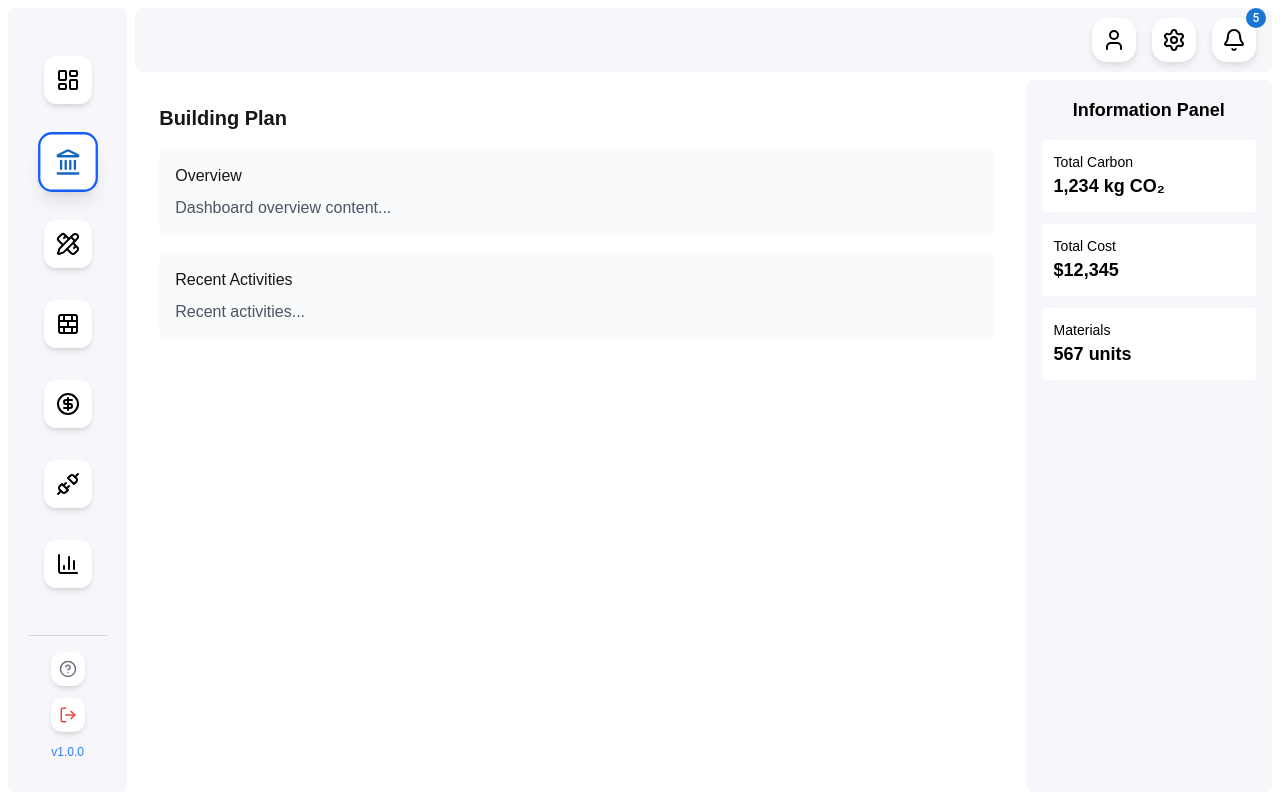
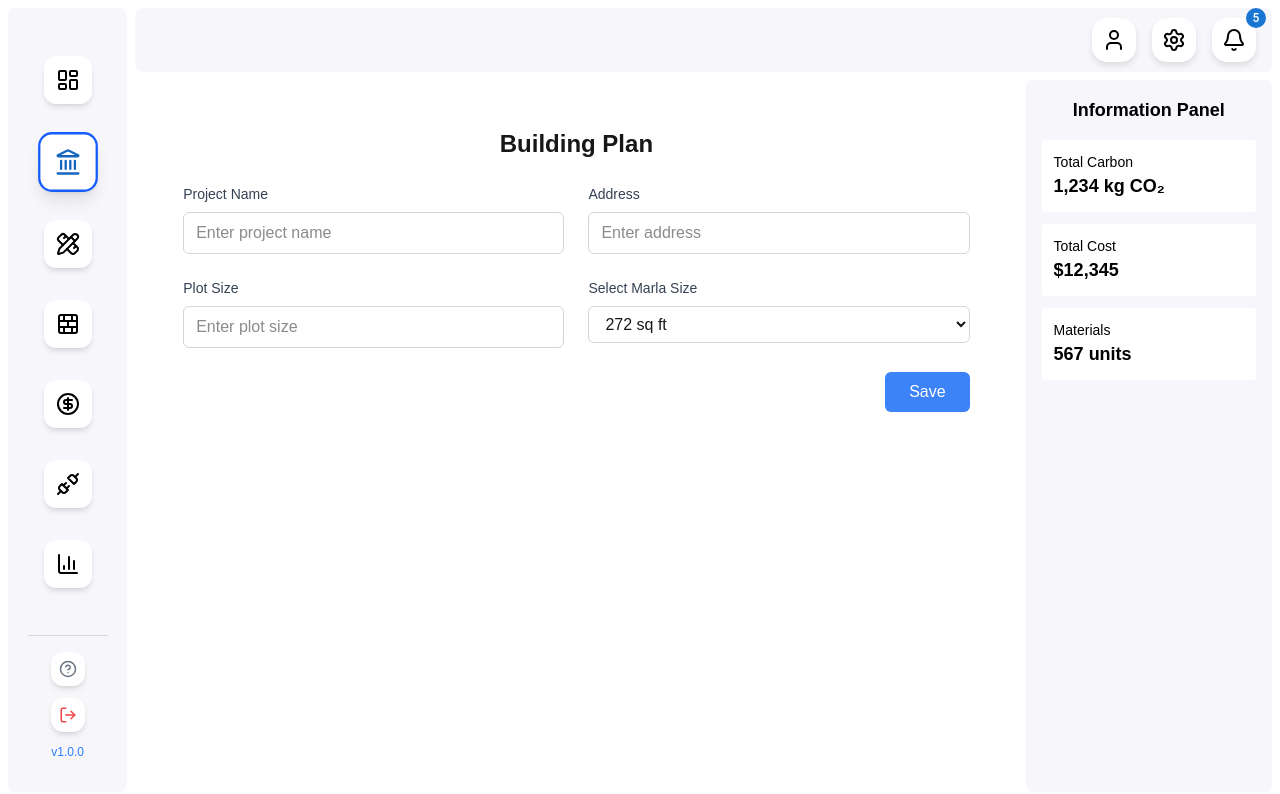
Before and after one commit to mianfarooqazam/life-cycle, a Next.js app: page / in a window 1280 px wide. Both pictures are taken after a click on the element 67 px from the left and 163 px from the top of the page. Shown: the top 794 px of the page. Built offline with nearby package versions, Linux system fonts and the light colour scheme; a web font is replaced by a local one.

Commit message:
Building Plan Ui Updated
Separate textinput component

Separate toast component

Separate save button component

```diff
--- a/package.json
+++ b/package.json
@@ -18,7 +18,9 @@
     "next": "15.3.3",
     "react": "^19.0.0",
     "react-chartjs-2": "^5.3.0",
-    "react-dom": "^19.0.0"
+    "react-dom": "^19.0.0",
+    "react-hot-toast": "^2.5.2",
+    "zustand": "^5.0.5"
   },
   "devDependencies": {
     "@eslint/eslintrc": "^3",
--- /dev/null
+++ b/src/app/components/button/SaveButton.js
@@ -0,0 +1,25 @@
+import toast from 'react-hot-toast';
+
+export default function SaveButton({
+  onClick,
+  toastMessage = 'Saved Successfully',
+  className = ''
+}) {
+  const handleClick = () => {
+    if (onClick) onClick();
+
+    toast.success(toastMessage, {
+      duration: 3000,
+      position: 'top-center',
+    });
+  };
+
+  return (
+    <button
+      onClick={handleClick}
+      className={`px-6 py-2 bg-[#3b83f6] text-white font-medium rounded-md hover:bg-[#2563eb] focus:outline-none focus:ring-2 focus:ring-[#3b83f6] focus:ring-offset-2 transition-colors ${className}`}
+    >
+      Save
+    </button>
+  );
+}
--- /dev/null
+++ b/src/app/components/input/TextInput.js
@@ -0,0 +1,24 @@
+export default function TextInput({
+    label,
+    name,
+    value,
+    onChange,
+    type = 'text',
+    placeholder = ''
+  }) {
+    return (
+      <div>
+        <label className="block text-sm font-medium text-gray-700 mb-2">
+          {label}
+        </label>
+        <input
+          type={type}
+          name={name}
+          value={value}
+          onChange={onChange}
+          className="w-full px-3 py-2 border border-gray-300 rounded-md focus:outline-none focus:ring-2 focus:ring-blue-500"
+          placeholder={placeholder}
+        />
+      </div>
+    );
+  }
--- a/src/app/pages/BuildingPlan.js
+++ b/src/app/pages/BuildingPlan.js
@@ -1,17 +1,94 @@
+'use client';
+
+import { useState } from 'react';
+import { calculatePlotArea } from '@/app/utils/buildingPlanCalc';
+import SaveButton from '@/app/components/button/SaveButton';
+import TextInput from '@/app/components/input/TextInput';
+import { Toaster } from 'react-hot-toast';
+
 export default function BuildingPlan() {
-    return (
-      <div>
-        <h2 className="text-xl font-semibold mb-4">Building Plan</h2>
-        <div className="space-y-4">
-          <div className="bg-gray-50 dark:bg-gray-800 p-4 rounded-lg">
-            <h3 className="font-medium mb-2">Overview</h3>
-            <p className="text-gray-600 dark:text-gray-300">Dashboard overview content...</p>
-          </div>
-          <div className="bg-gray-50 dark:bg-gray-800 p-4 rounded-lg">
-            <h3 className="font-medium mb-2">Recent Activities</h3>
-            <p className="text-gray-600 dark:text-gray-300">Recent activities...</p>
+  const [formData, setFormData] = useState({
+    projectName: '',
+    address: '',
+    plotSize: '',
+    marlaSize: 272
+  });
+
+  const handleInputChange = (e) => {
+    const { name, value } = e.target;
+    setFormData(prev => ({ ...prev, [name]: value }));
+  };
+
+  const handleSave = () => {
+    // Your save logic here
+    console.log('Saving:', formData);
+  };
+
+  const plotArea = calculatePlotArea(parseFloat(formData.plotSize) || 0, formData.marlaSize);
+
+  return (
+    <div className="p-6">
+      <Toaster />
+      <h2 className="text-2xl font-bold mb-6 text-center">Building Plan</h2>
+
+      <div className="">
+        <div className="grid grid-cols-1 md:grid-cols-2 gap-6">
+          <TextInput
+            label="Project Name"
+            name="projectName"
+            value={formData.projectName}
+            onChange={handleInputChange}
+            placeholder="Enter project name"
+          />
+
+          <TextInput
+            label="Address"
+            name="address"
+            value={formData.address}
+            onChange={handleInputChange}
+            placeholder="Enter address"
+          />
+
+          <TextInput
+            label="Plot Size"
+            name="plotSize"
+            type="number"
+            value={formData.plotSize}
+            onChange={handleInputChange}
+            placeholder="Enter plot size"
+          />
+
+          <div>
+            <label className="block text-sm font-medium text-gray-700 mb-2">
+              Select Marla Size
+            </label>
+            <select
+              name="marlaSize"
+              value={formData.marlaSize}
+              onChange={handleInputChange}
+              className="w-full px-3 py-2 border border-gray-300 rounded-md focus:outline-none focus:ring-2 focus:ring-blue-500"
+            >
+              <option value={252}>252 sq ft</option>
+              <option value={272}>272 sq ft</option>
+            </select>
           </div>
         </div>
+
+        {formData.plotSize && (
+          <div className="mt-6 p-4 bg-gray-50 rounded-md">
+            <p className="text-lg font-medium text-gray-800">
+              Plot Area: <span className="text-blue-600">{plotArea.toLocaleString()} ft²</span>
+            </p>
+          </div>
+        )}
+
+        <div className="mt-6 flex justify-end">
+          <SaveButton
+            onClick={handleSave}
+            toastMessage="Building Plan Saved Successfully"
+          />
+        </div>
       </div>
-    );
-  }
+    </div>
+  );
+}
--- /dev/null
+++ b/src/app/utils/buildingPlanCalc.js
@@ -0,0 +1,3 @@
+export const calculatePlotArea = (plotSize, marlaSize) => {
+    return plotSize * marlaSize;
+  };
```
Also changed, not shown: 1 other file (tests, documents, lock files or other folders).
